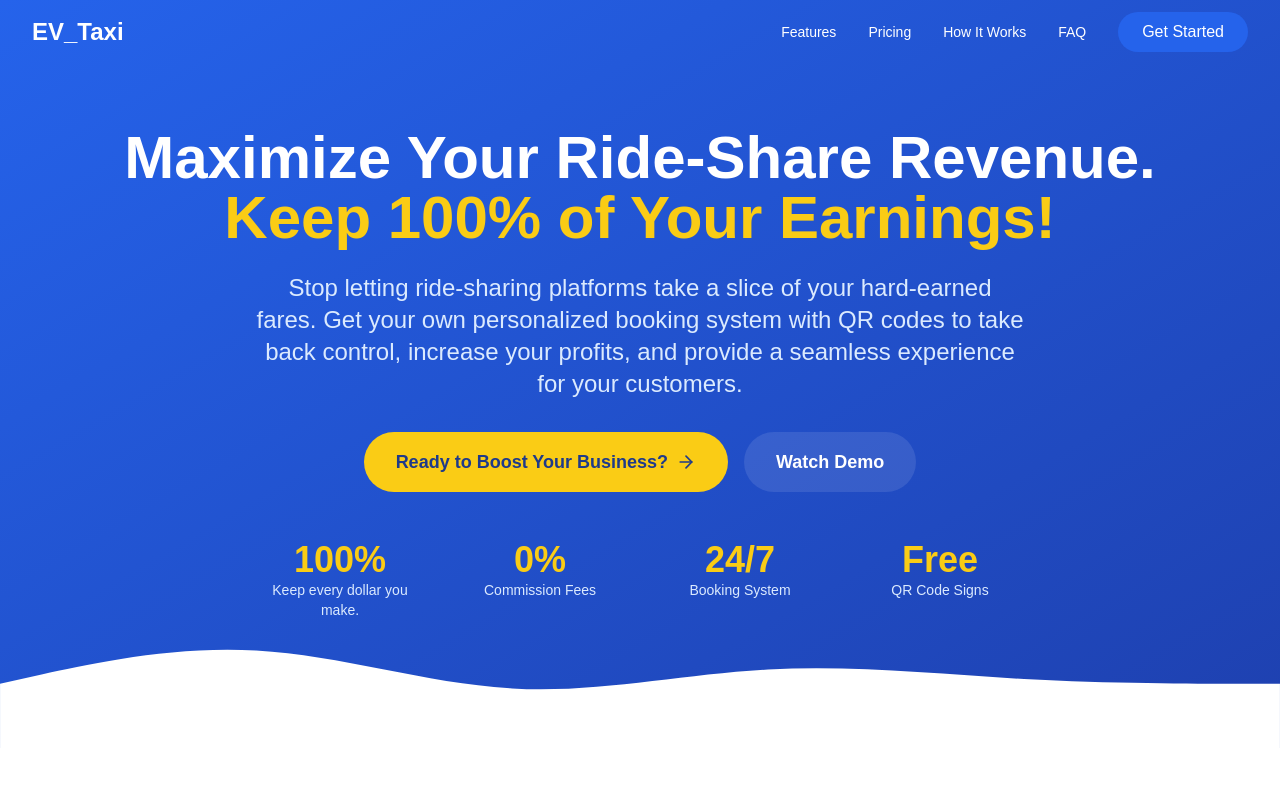
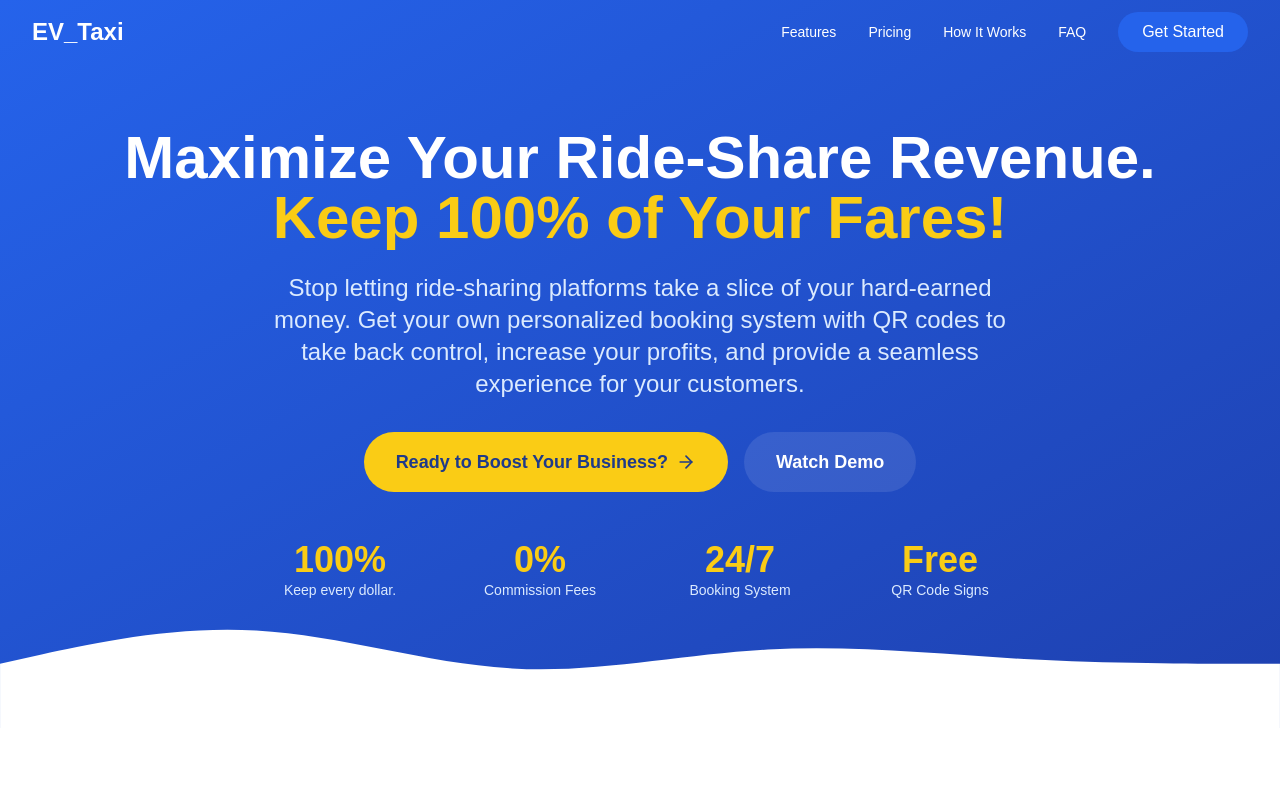
Before and after one commit to EvTaxi/taxiappwebsite, a Next.js app: page / in a window 1280 px wide. Shown: the top 800 px of the page. Built offline with nearby package versions, Linux system fonts and the light colour scheme.

Commit message:
Update site configuration

```diff
--- a/src/app/layout.tsx
+++ b/src/app/layout.tsx
@@ -14,8 +14,8 @@ const geistMono = localFont({
 });
 
 export const metadata: Metadata = {
-  title: "Create Next App",
-  description: "Generated by create next app",
+  title: "EV_TAXI",
+  description: "EV_TAXI",
 };
 
 export default function RootLayout({
--- a/src/components/sections/FAQ.tsx
+++ b/src/components/sections/FAQ.tsx
@@ -34,7 +34,7 @@ const FAQ = () => {
     },
 	{
       question: "Can I still do Uber and Lyft?",
-      answer: "Of Course! This is actually recommended. Build clients through Uber and Lyft and have them book with you at a future date!"
+      answer: "Absolutely! In fact, it's encouraged. The EV Taxi Booking App is designed to help you convert your existing Uber and Lyft passengers into recurring clients. By providing an exceptional ride experience, you can invite satisfied customers to book directly with you for future trips. This way, you can establish a loyal client base, maximize your earnings, and reduce your dependence on third-party platforms."
     }
   ];
 
--- a/src/components/sections/Hero.tsx
+++ b/src/components/sections/Hero.tsx
@@ -20,11 +20,11 @@ const Hero = () => {
           <h1 className="text-4xl md:text-6xl font-bold text-white mb-6">
             Maximize Your Ride-Share Revenue.
             <br />
-            <span className="text-yellow-400"> Keep 100% of Your Earnings!</span>
+            <span className="text-yellow-400"> Keep 100% of Your Fares!</span>
           </h1>
 
           <p className="text-xl md:text-2xl mb-8 text-blue-100 max-w-3xl mx-auto">
-            Stop letting ride-sharing platforms take a slice of your hard-earned fares. Get your own personalized booking system with QR codes to take back control, increase your profits, and provide a seamless experience for your customers.
+            Stop letting ride-sharing platforms take a slice of your hard-earned money. Get your own personalized booking system with QR codes to take back control, increase your profits, and provide a seamless experience for your customers.
           </p>
 
           <div className="flex flex-col sm:flex-row gap-4 justify-center">
@@ -39,7 +39,7 @@ const Hero = () => {
 
           <div className="mt-12 grid grid-cols-2 md:grid-cols-4 gap-8 max-w-3xl mx-auto">
             {[
-              { number: '100%', label: 'Keep every dollar you make.' },
+              { number: '100%', label: 'Keep every dollar.' },
               { number: '0%', label: 'Commission Fees' },
               { number: '24/7', label: 'Booking System' },
               { number: 'Free', label: 'QR Code Signs' },
--- a/src/components/sections/Pricing.tsx
+++ b/src/components/sections/Pricing.tsx
@@ -7,7 +7,7 @@ const Pricing = () => {
   const plans = [
     {
       name: "Starter",
-      setupFee: 499,
+      setupFee: 199,
       monthlyFee: 29.99,
       features: [
         "EV Taxi Branded Booking App",
@@ -20,7 +20,7 @@ const Pricing = () => {
     },
     {
       name: "Professional",
-      setupFee: 799,
+      setupFee: 499.99,
       monthlyFee: 49.99,
       popular: true,
       features: [
@@ -38,8 +38,8 @@ const Pricing = () => {
     },
     {
       name: "Custom App",
-      setupFee: 1499,
-      monthlyFee: 99,
+      setupFee: 999.99,
+      monthlyFee: 74.99,
       features: [
         "Make it truly yours. We will make a customized app just for your Business. :",
         "Your Own Custom Web URL",
```
